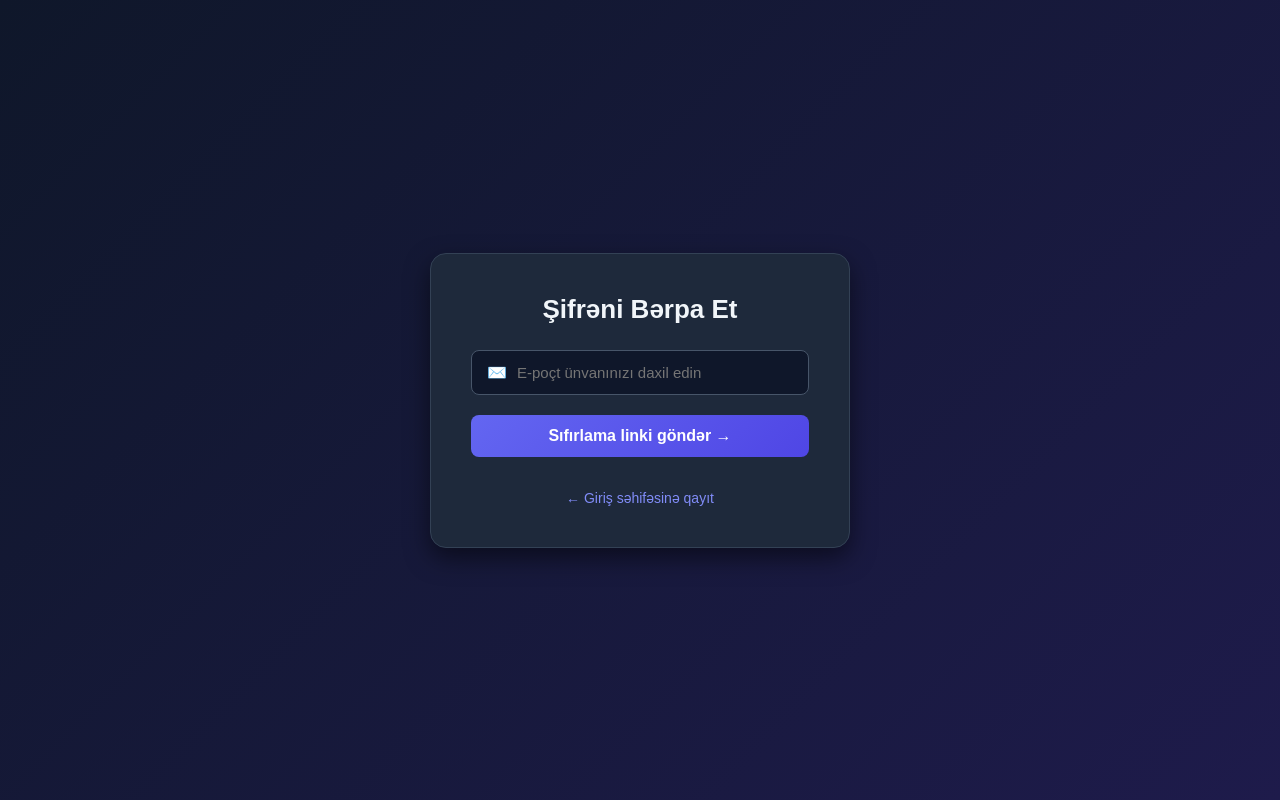
After one commit to SabirXelilzade/Sayt, a Flask app: page /forgot-password in a window 1280 px wide. The commit adds this page. Run offline with Flask 3, Linux system fonts and the light colour scheme.

Commit message:
Forgot password səhifəsi, dizaynı və Flask-Mail inteqrasiyası tamamlandı

```diff
--- /dev/null
+++ b/templates/forgot_password.html
@@ -0,0 +1,119 @@
+<!DOCTYPE html>
+<html lang="az">
+<head>
+    <meta charset="UTF-8">
+    <title>Şifrəni Bərpa Et - Nexus</title>
+    <link rel="stylesheet" href="{{ url_for('static', filename='style.css') }}">
+    <style>
+        body {
+            display: flex;
+            justify-content: center;
+            align-items: center;
+            height: 100vh;
+            margin: 0;
+            background: linear-gradient(135deg, #0f172a, #1e1b4b);
+            color: #f8fafc;
+            font-family: 'Segoe UI', Tahoma, Geneva, Verdana, sans-serif;
+        }
+        .auth-card {
+            background: #1e293b;
+            padding: 40px;
+            border-radius: 16px;
+            box-shadow: 0 10px 25px rgba(0, 0, 0, 0.5);
+            width: 420px;
+            text-align: center;
+            border: 1px solid #334155;
+        }
+        .auth-card h2 {
+            margin-bottom: 25px;
+            color: #f1f5f9;
+            font-size: 26px;
+        }
+        .input-group {
+            margin-bottom: 20px;
+            display: flex;
+            align-items: center;
+            background: #0f172a;
+            border-radius: 8px;
+            padding: 12px 15px;
+            border: 1px solid #475569;
+        }
+        .input-group input {
+            background: transparent;
+            border: none;
+            color: white;
+            outline: none;
+            width: 100%;
+            margin-left: 10px;
+            font-size: 15px;
+        }
+        .btn-login {
+            width: 100%;
+            padding: 12px;
+            background: linear-gradient(135deg, #6366f1, #4f46e5);
+            border: none;
+            color: white;
+            border-radius: 8px;
+            cursor: pointer;
+            font-weight: 600;
+            font-size: 16px;
+            transition: background 0.3s ease;
+        }
+        .btn-login:hover {
+            background: linear-gradient(135deg, #4f46e5, #4338ca);
+        }
+        .forgot-pass {
+            color: #818cf8;
+            text-decoration: none;
+            font-size: 14px;
+            display: inline-block;
+            margin-top: 15px;
+        }
+        .forgot-pass:hover {
+            text-decoration: underline;
+        }
+        .alert {
+            padding: 12px;
+            border-radius: 8px;
+            margin-bottom: 20px;
+            font-size: 14px;
+            text-align: left;
+        }
+        .alert-success {
+            background-color: rgba(16, 185, 129, 0.2);
+            border: 1px solid #10b981;
+            color: #34d399;
+        }
+        .alert-danger {
+            background-color: rgba(239, 68, 68, 0.2);
+            border: 1px solid #ef4444;
+            color: #f87171;
+        }
+    </style>
+</head>
+<body>
+    <div class="auth-card">
+        <h2>Şifrəni Bərpa Et</h2>
+
+        {% with messages = get_flashed_messages(with_categories=true) %}
+            {% if messages %}
+                {% for category, message in messages %}
+                    <div class="alert alert-{{ category }}">{{ message }}</div>
+                {% endfor %}
+            {% endif %}
+        {% endwith %}
+
+        <form method="POST">
+            <div class="input-group">
+                <span>✉️</span>
+                <input type="email" name="email" placeholder="E-poçt ünvanınızı daxil edin" required>
+            </div>
+
+            <button type="submit" class="btn-login">Sıfırlama linki göndər →</button>
+        </form>
+
+        <br>
+        <a href="{{ url_for('login') }}" class="forgot-pass">← Giriş səhifəsinə qayıt</a>
+    </div>
+</body>
+</html>
--- a/templates/login.html
+++ b/templates/login.html
@@ -176,7 +176,7 @@
                 <input type="password" name="password" placeholder="Parol" required>
             </div>
 
-            <a href="#" class="forgot-pass">Parolu unutmusunuz?</a>
+           <a href="{{ url_for('forgot_password') }}" class="forgot-pass">Parolu unutmusunuz?</a>
 
             <button type="submit" class="btn-login">Giriş →</button>
         </form>
```
